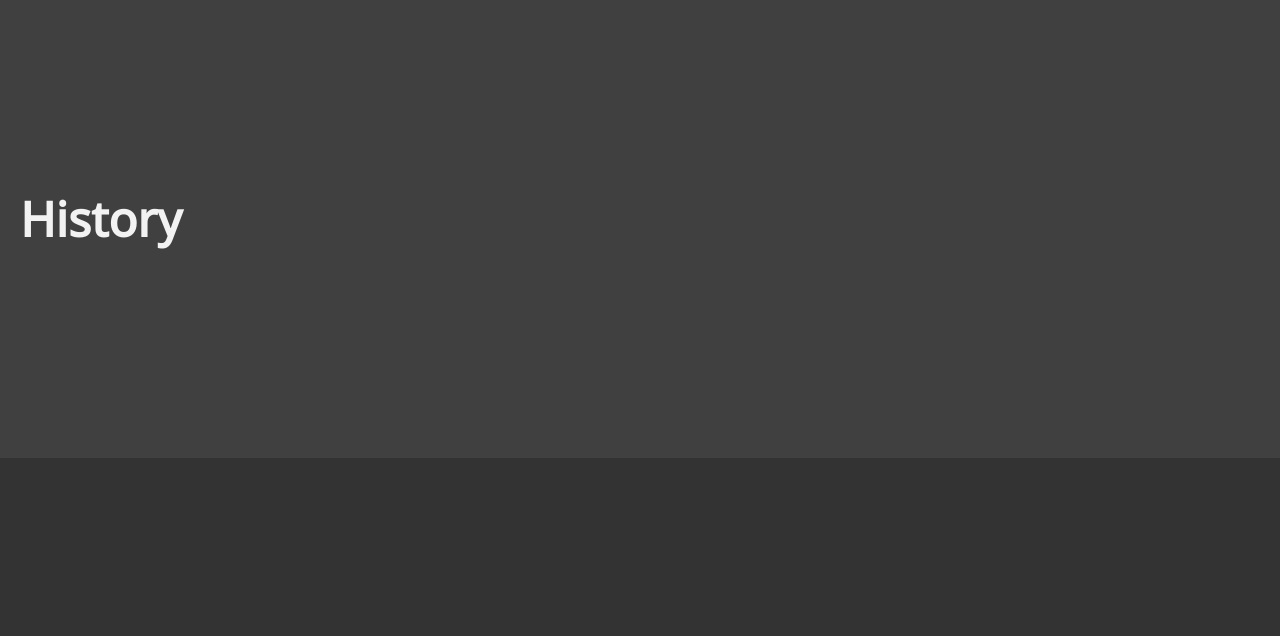
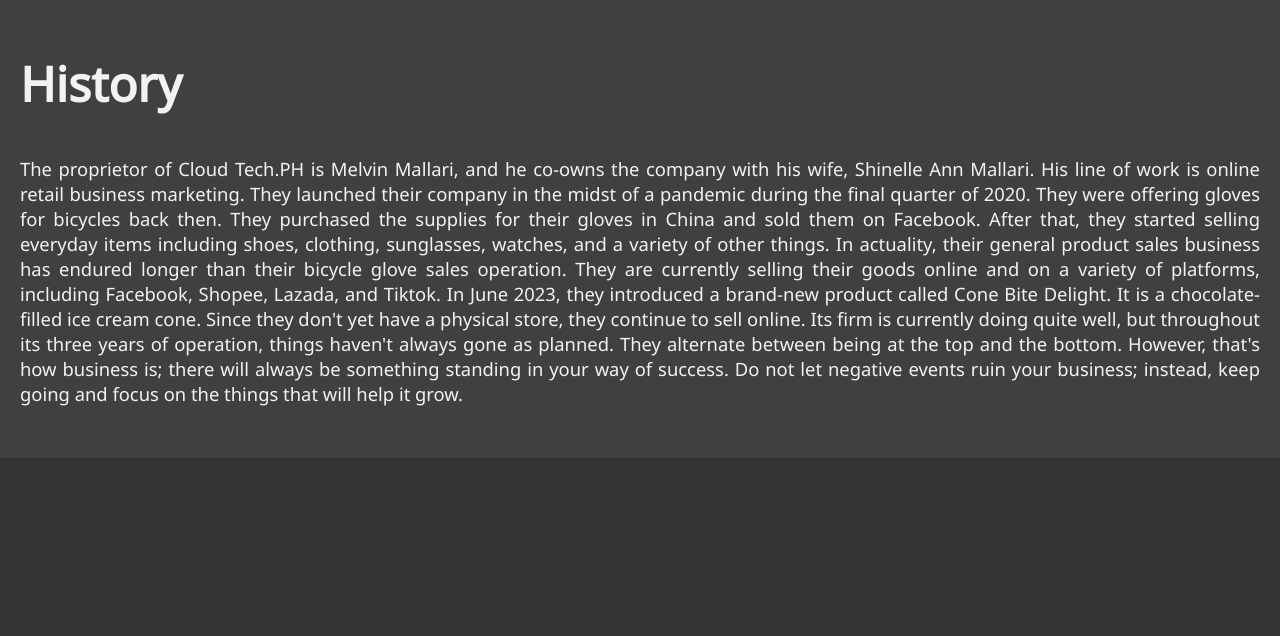
Before and after one commit to godsentsalvaloza/iLS-deploy, an Eleventy site: page src/about.njk in a window 1280 px wide. Shown: the part 102-738 px from the top of the page. Built offline with nearby package versions, Linux system fonts and the light colour scheme; Eleventy itself is replaced by a stand-in of ours; files that its build step writes are made by us from their sources.

Commit message:
Netlify v3 ABout

```diff
--- a/src/about.njk
+++ b/src/about.njk
@@ -12,7 +12,7 @@
     <div class="article-content-text">
       <h2>{{ post.data.first_article_name }}</h2>
 
-      <p id="history">{{ post.data.first_artice_description }}</p>
+      <p id="history">{{ post.data.first_article_description }}</p>
     </div>
   </section>
   <!-- /first container-->
--- a/src/command/about/about.md
+++ b/src/command/about/about.md
@@ -1,16 +1,45 @@
 ---
+Name: About
+
+tags: [about]
+
 first_article_name: History
-first_article_description: Test
+
+first_article_description:
+  The proprietor of Cloud Tech.PH is Melvin Mallari, and he co-owns the
+  company with his wife, Shinelle Ann Mallari. His line of work is online
+  retail business marketing. They launched their company in the midst of a
+  pandemic during the final quarter of 2020. They were offering gloves for
+  bicycles back then. They purchased the supplies for their gloves in
+  China and sold them on Facebook. After that, they started selling
+  everyday items including shoes, clothing, sunglasses, watches, and a
+  variety of other things. In actuality, their general product sales
+  business has endured longer than their bicycle glove sales operation.
+  They are currently selling their goods online and on a variety of
+  platforms, including Facebook, Shopee, Lazada, and Tiktok. In June 2023,
+  they introduced a brand-new product called Cone Bite Delight. It is a
+  chocolate-filled ice cream cone. Since they don't yet have a physical
+  store, they continue to sell online. Its firm is currently doing quite
+  well, but throughout its three years of operation, things haven't always
+  gone as planned. They alternate between being at the top and the bottom.
+  However, that's how business is; there will always be something standing
+  in your way of success. Do not let negative events ruin your business;
+  instead, keep going and focus on the things that will help it grow.
+
 second_article_name: Mission
-second_article_description: To give the customer the best, most compelling and
-  affordable shopping experience.
-Name: About
+
+second_article_description:
+  To give the customer the best, most compelling and affordable shopping
+  experience.
+
 third_article_name: Vision
+
+third_article_description:
+  To build a place where people can come and discover anything they want
+  to buy online and to provide small entrepreneur development growth as
+  being our partners.
+
+fourth_article_name: Core Values
+
 fourth_article_description: Respect | Sincerity | Integrity | Professionalism | Accountability
-tags:
-  - about
-third_article_description: To build a place where people can come and discover
-  anything they want to buy online and to provide small entrepreneur development
-  growth as being our partners.
-fourth_article_name: Core Values
 ---
```
